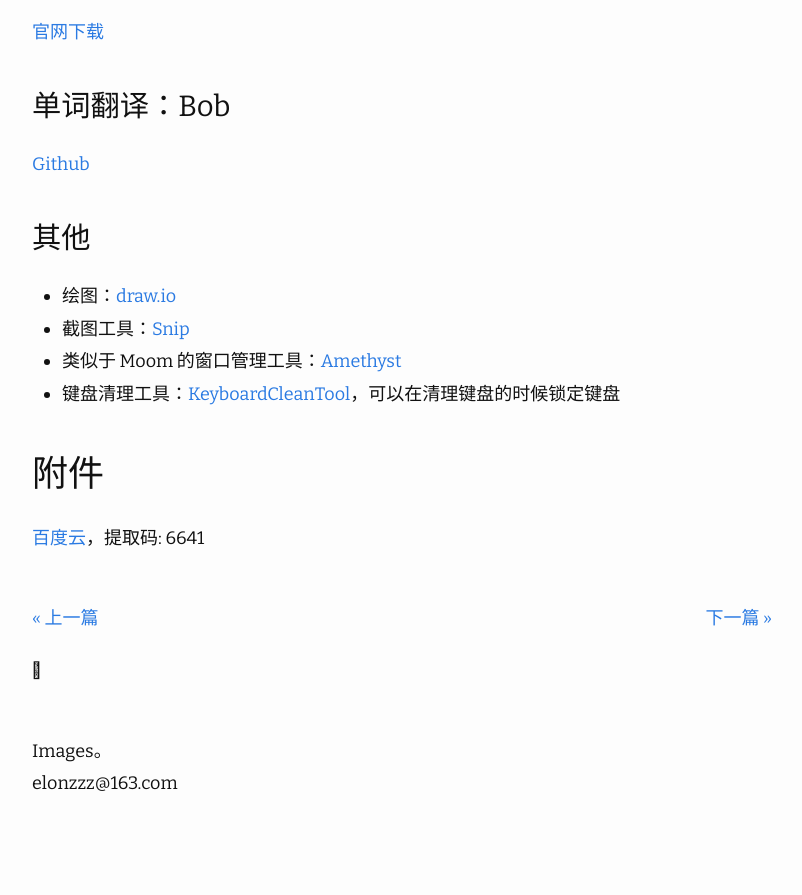
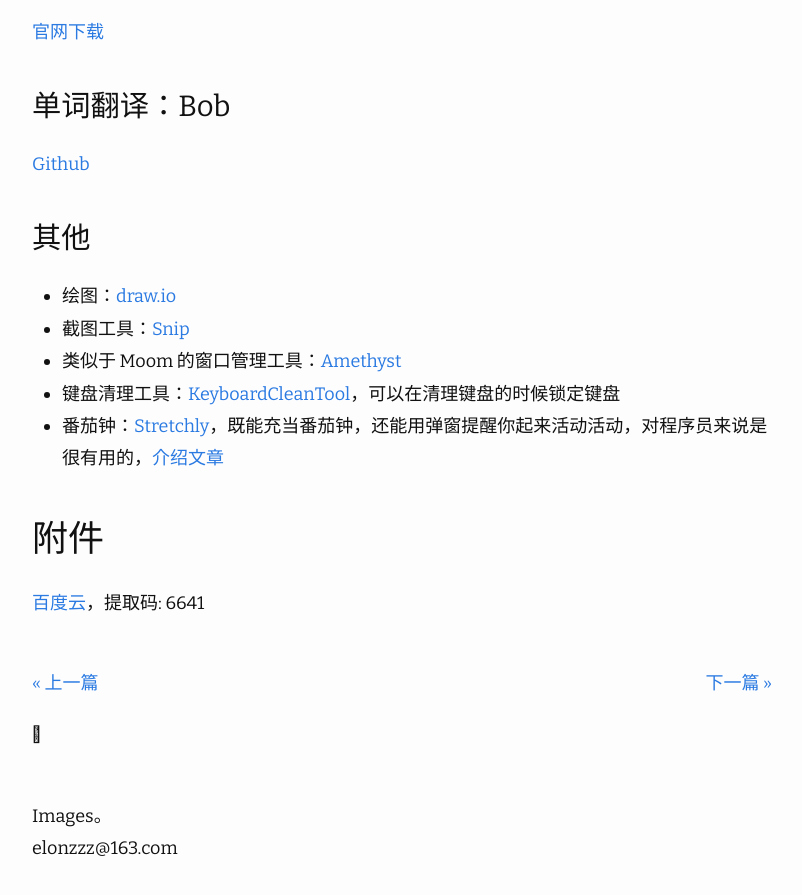
Before and after one commit to imageslr/blog, a Jekyll site: the page built from _posts/2020-03-19-mac-initialization.md, in a window 1280 px wide and 900 px high, scrolled down 18733 px. Shown: the top 895 px of the window, without its empty margins (238-1040 px from the left). Built offline with Jekyll 4.4.1, drawn with Linux system fonts in a browser that asks for light colours; nearby versions of some CDN libraries; comment, search, counter and statistics services are not loaded; before the commit the page ends 19568 px from its top, so only the background shows below that.

Commit message:
update post

```diff
--- a/_posts/2020-03-19-mac-initialization.md
+++ b/_posts/2020-03-19-mac-initialization.md
@@ -397,6 +397,7 @@
 * 截图工具：[Snip](https://zh.xnipapp.com/)
 * 类似于 Moom 的窗口管理工具：[Amethyst](https://github.com/ianyh/Amethyst)
 * 键盘清理工具：[KeyboardCleanTool](https://sspai.com/post/45406)，可以在清理键盘的时候锁定键盘
+* 番茄钟：[Stretchly](https://hovancik.net/stretchly/downloads/)，既能充当番茄钟，还能用弹窗提醒你起来活动活动，对程序员来说是很有用的，[介绍文章](https://www.appinn.com/stretchly/)
 
 ## 附件
 [百度云](https://pan.baidu.com/s/1J9ytW_efBmusut7QiG0mYw)，提取码: 6641
```
